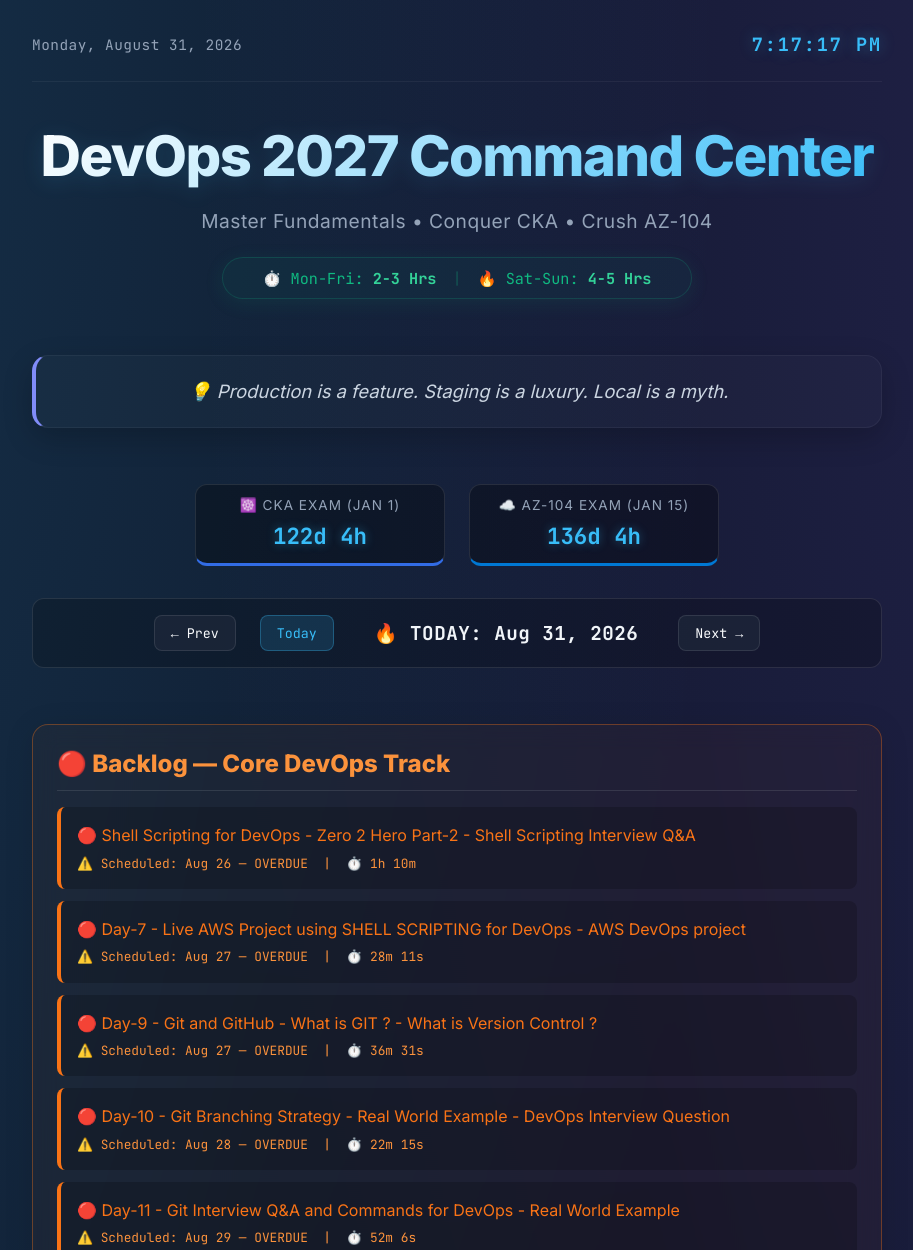
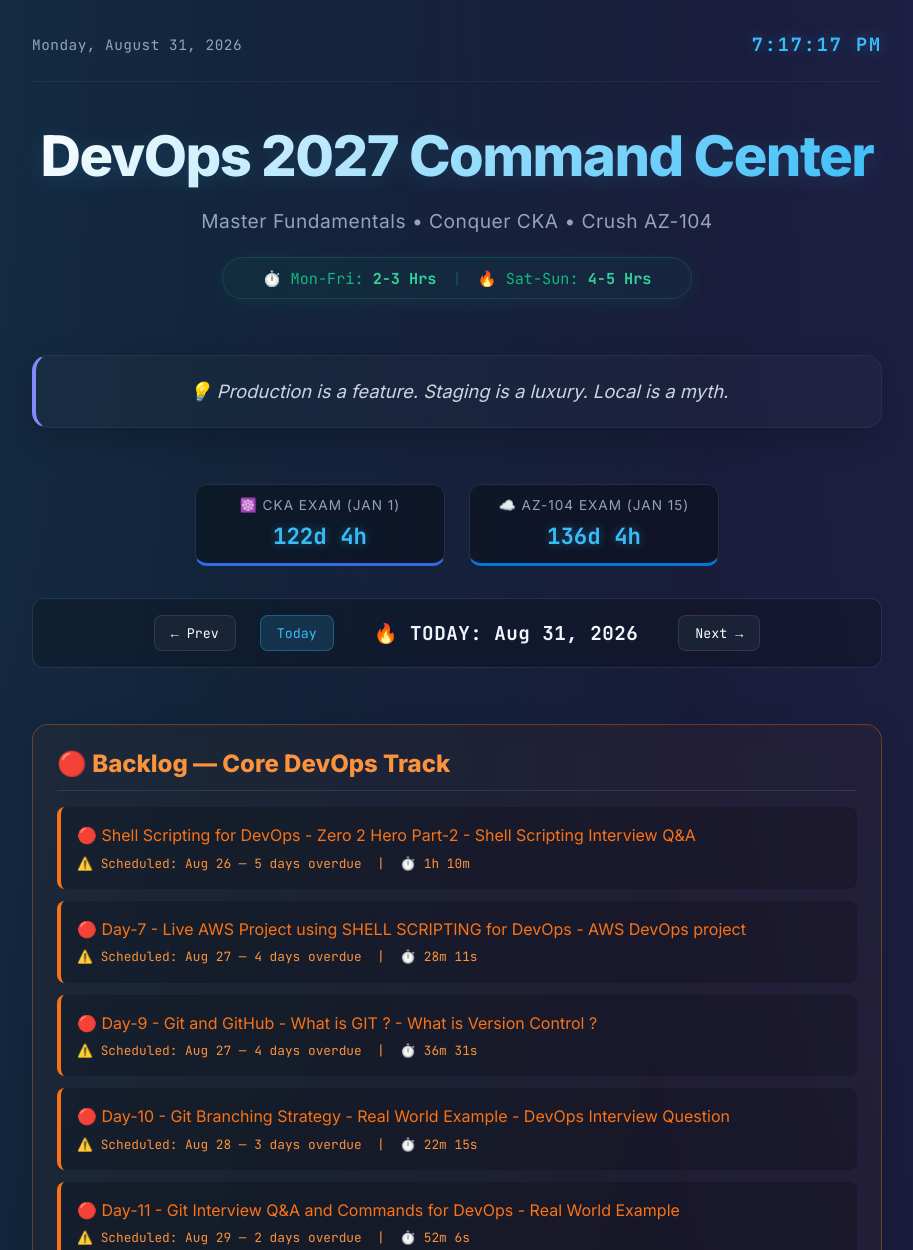
Before and after one commit to imranshs08/job, a plain HTML site: page index.html in a window 1280 px wide. Shown: the top 1250 px of the page, without its empty margins (183-1096 px from the left). Drawn offline with Linux system fonts and the light colour scheme.

Commit message:
feat: show days overdue count in backlog cards

```diff
--- a/index.html
+++ b/index.html
@@ -694,9 +694,10 @@
                         }
                     } else if (rowDate < systemToday && !isDone && isToday) {
                         // Backlog: past date, not done, viewing today
+                        const daysOver = Math.round((systemToday - rowDate) / (1000 * 60 * 60 * 24));
                         backlogVideoHtml += `<li class="backlog-item">
                             <div>🔴 ${titleText}</div>
-                            <div class="backlog-meta">⚠️ Scheduled: ${rowDateStr} — OVERDUE &nbsp;|&nbsp; ⏱️ ${duration}</div>
+                            <div class="backlog-meta">⚠️ Scheduled: ${rowDateStr} — ${daysOver} day${daysOver !== 1 ? 's' : ''} overdue &nbsp;|&nbsp; ⏱️ ${duration}</div>
                         </li>`;
                     }
                 }
@@ -727,9 +728,10 @@
                             </li>`;
                         }
                     } else if (rowDate < systemToday && !isDone && isToday) {
+                        const daysOver = Math.round((systemToday - rowDate) / (1000 * 60 * 60 * 24));
                         backlogCkaHtml += `<li class="backlog-item">
                             <div>🔴 • ${planFmt}</div>
-                            <div class="backlog-meta">⚠️ Scheduled: ${rowDateStr} — OVERDUE &nbsp;|&nbsp; ⏱️ ${duration}</div>
+                            <div class="backlog-meta">⚠️ Scheduled: ${rowDateStr} — ${daysOver} day${daysOver !== 1 ? 's' : ''} overdue &nbsp;|&nbsp; ⏱️ ${duration}</div>
                         </li>`;
                     }
                 }
@@ -755,9 +757,10 @@
                             azHtml += `<li class="task-item"><div>• ${planFmt}</div></li>`;
                         }
                     } else if (rowDate < systemToday && !isDone && isToday) {
+                        const daysOver = Math.round((systemToday - rowDate) / (1000 * 60 * 60 * 24));
                         backlogAzHtml += `<li class="backlog-item">
                             <div>🔴 • ${planFmt}</div>
-                            <div class="backlog-meta">⚠️ Scheduled: ${rowDateStr} — OVERDUE</div>
+                            <div class="backlog-meta">⚠️ Scheduled: ${rowDateStr} — ${daysOver} day${daysOver !== 1 ? 's' : ''} overdue</div>
                         </li>`;
                     }
                 }
```
